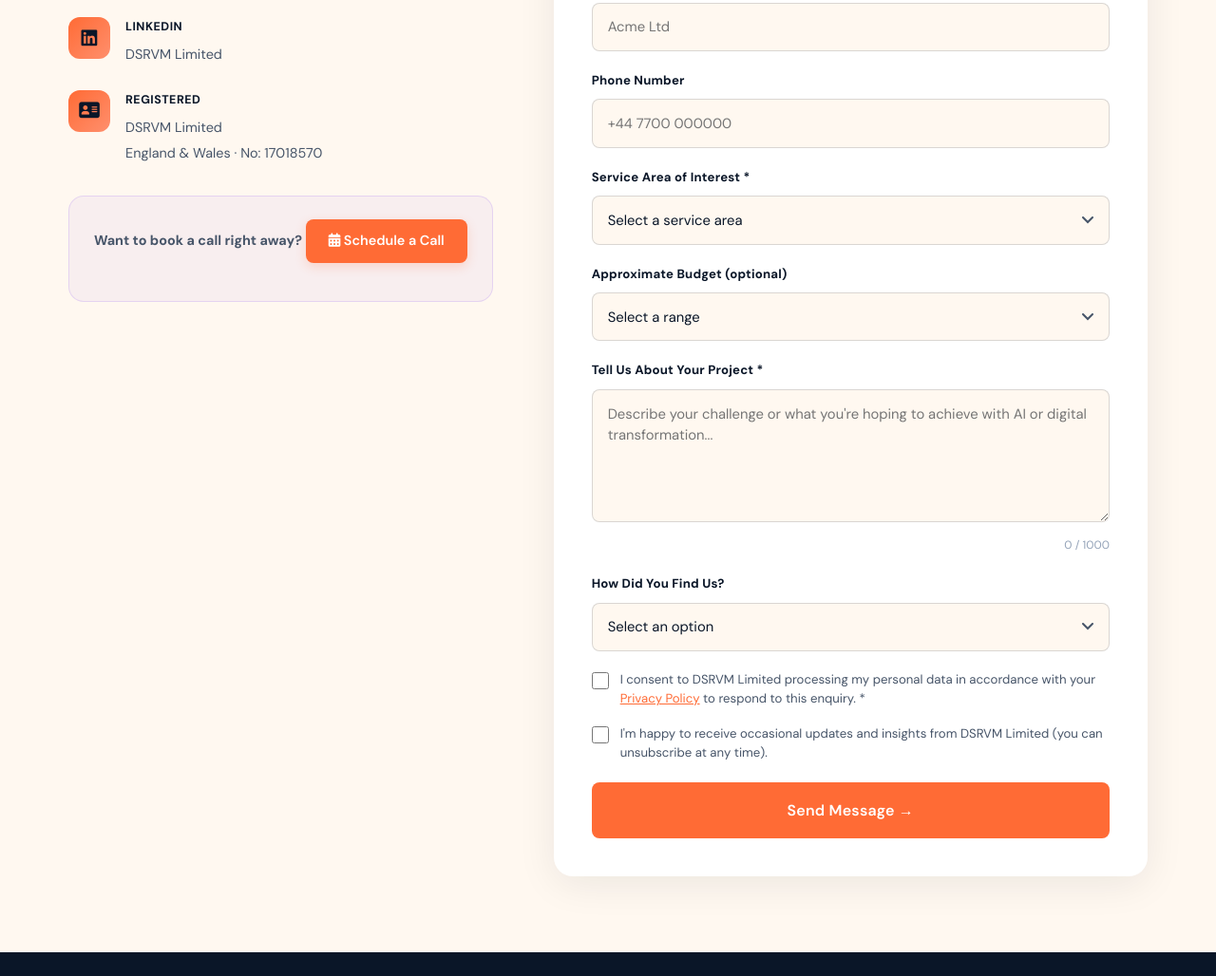
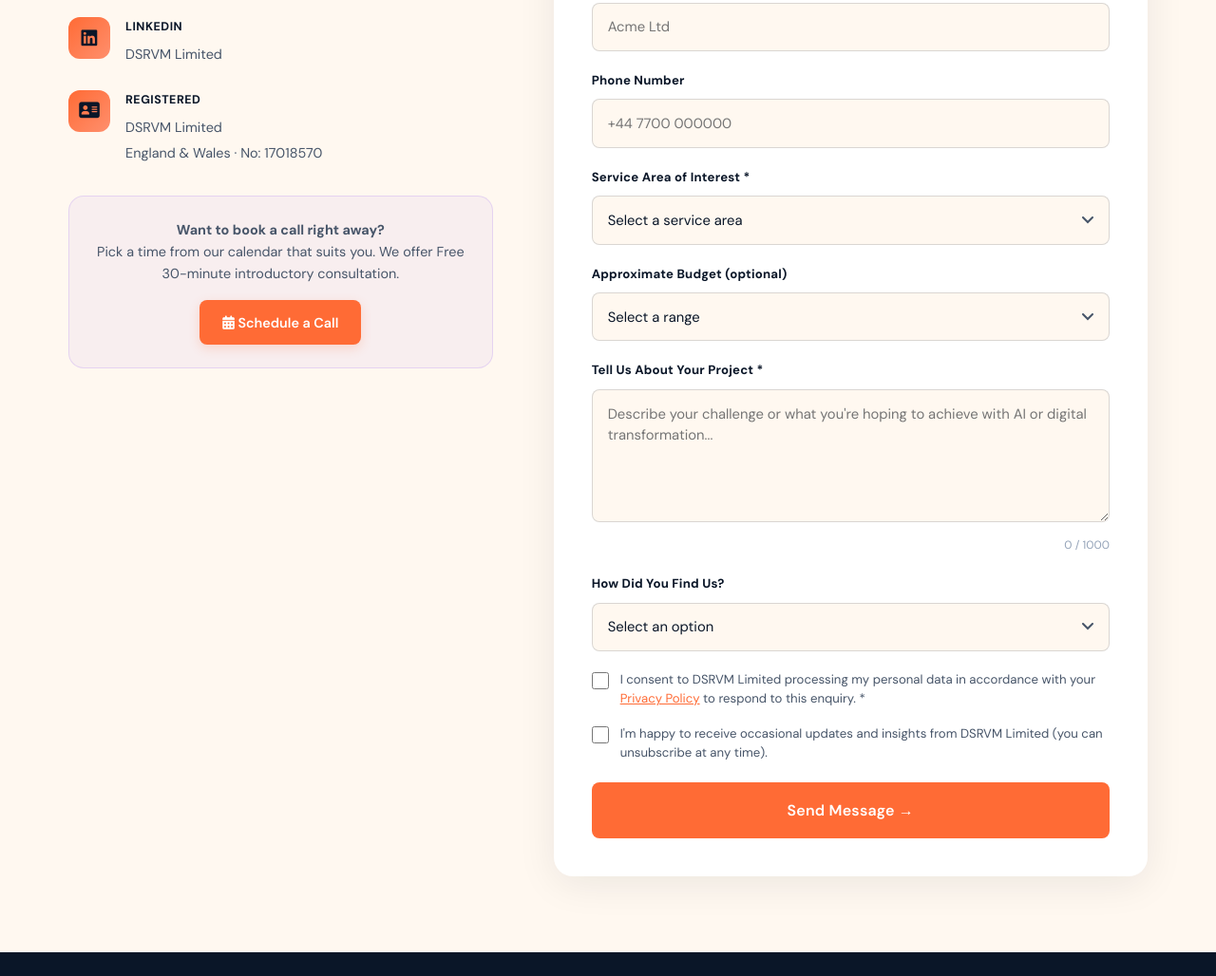
Before and after one commit to graphicguruindia-uxid/dsrvmltd, a plain HTML site: page contact.html in a window 1280 px wide. Shown: the part 944-1972 px from the top of the page at 95% size. Drawn offline with nearby package versions, Linux system fonts and the light colour scheme; a script that the page names is missing.

Commit message:
contact page update

```diff
--- a/contact.html
+++ b/contact.html
@@ -130,7 +130,7 @@
     </div>
 
     <div class="calendar-option">
-      <p><strong>Want to book a call right away?</strong><brPick a time from our calendar that suits you. We offer Free 30-minute introductory consultation.</p>
+      <p><strong>Want to book a call right away?</strong><br/>Pick a time from our calendar that suits you. We offer Free 30-minute introductory consultation.</p>
       <a href="https://outlook.office.com/calendar/0/deeplink/compose?subject=DSRVM%20Consultation&body=I%27d%20like%20to%20discuss%20a%20project%20with%20DSRVM%20Limited.&path=%2Fcalendar%2Faction%2Fcompose&rru=addevent"
          target="_blank" rel="noopener noreferrer" class="cta-button"><i class="fa-solid fa-calendar-days"></i> Schedule a Call</a>
     </div>
```
